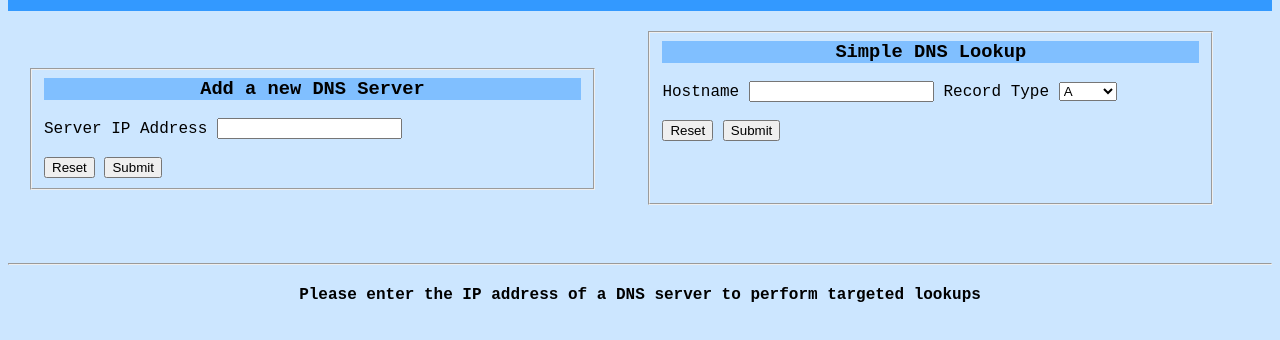
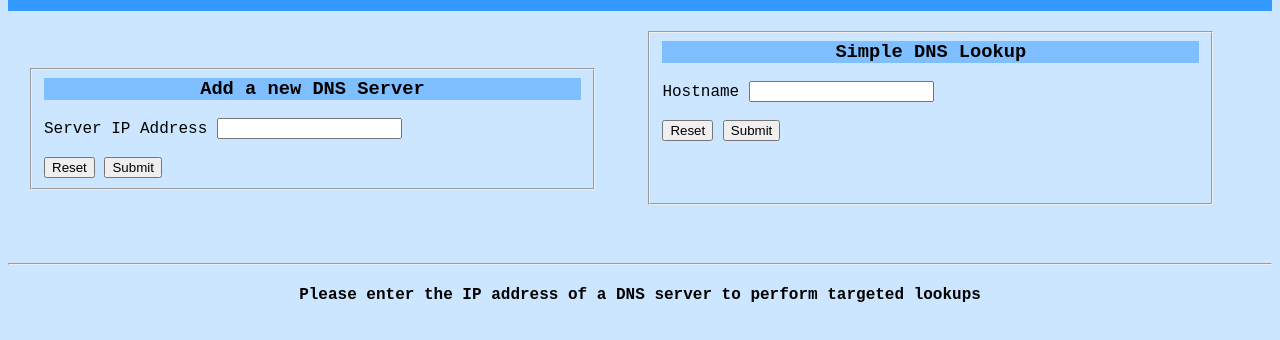
Before and after one commit to Rich-Sec/DNSpyr, a website: page public/index.html in a window 1280 px wide. Shown: the part 98-438 px from the top of the page. Drawn offline with Linux system fonts and the light colour scheme; no server answers.

Commit message:
Removed record type selection for simple dns lookups

```diff
--- a/public/index.html
+++ b/public/index.html
@@ -24,13 +24,6 @@
           <h3>Simple DNS Lookup</h3>
           <label>Hostname</label>
           <input type="text" id="hostname" name="hostname" required>
-          <label for="recordType">Record Type</label>
-            <select id="recordType" name="recordType">
-            <option value="A">A</option>
-            <option value="AAAA">AAAA</option>
-            <option value="MX">MX</option>
-            <option value="NS">NS</option>
-            </select>
           <br><br>
           <button type ="reset">Reset</button>
           <button type ="submit">Submit</button>
```
